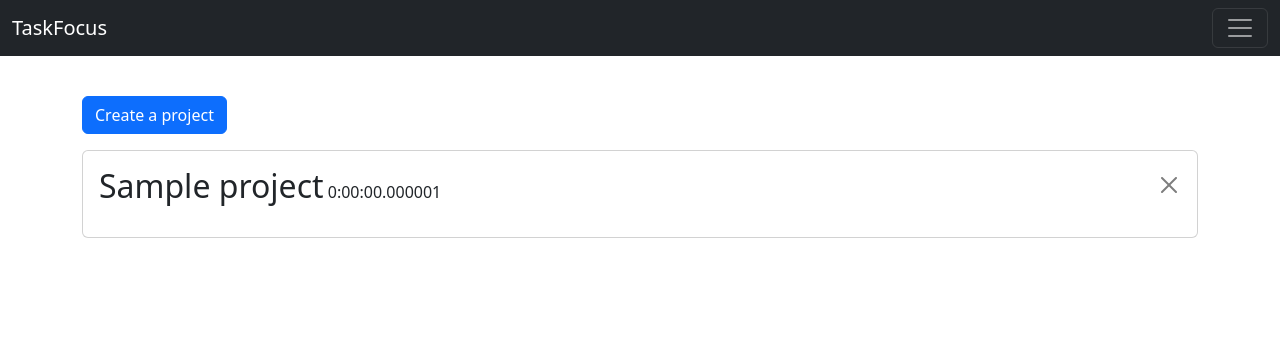
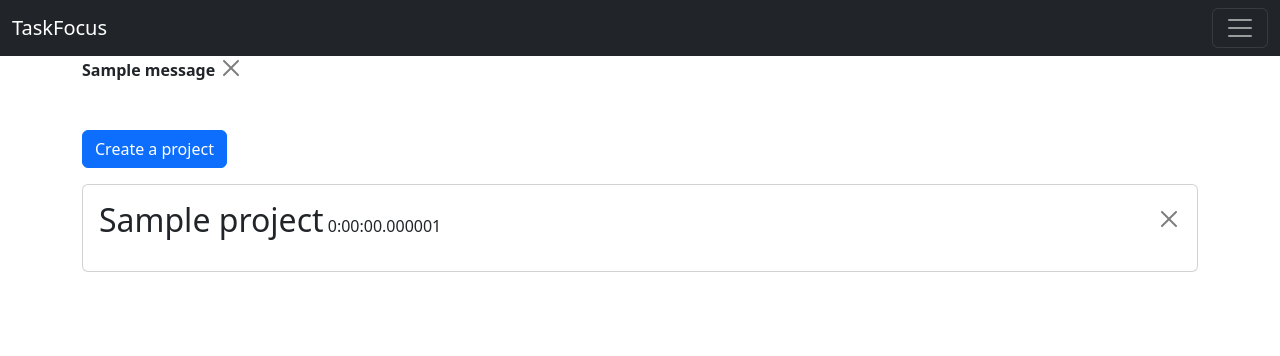
Before and after one commit to deelaym/TaskFocus, a Django app: page / in a window 1280 px wide. Shown: the top 356 px of the page. Run offline with Django 4.2, Linux system fonts and the light colour scheme; tables that the repository leaves empty hold one stand-in row (values such as "Sample post"); one stand-in notice (Sample message) is shown; parts of the project's set-up code (start-up, migrations or seed data) failed here and were passed over.

Commit message:
Added the ability to mark a day as completed.

```diff
--- a/TaskFocus/TaskFocus/templates/base.html
+++ b/TaskFocus/TaskFocus/templates/base.html
@@ -10,7 +10,8 @@
   <title>{% block title %}TaskFocus{% endblock %}</title>
 </head>
 <body>
-<nav class="navbar navbar-dark bg-dark fixed-top">
+
+    <nav class="navbar navbar-dark bg-dark">
         <div class="container-fluid">
             <a class="navbar-brand" href="{% url 'project:index' %}">TaskFocus</a>
             <button class="navbar-toggler" type="button" data-bs-toggle="offcanvas" data-bs-target="#offcanvasDarkNavbar" aria-controls="offcanvasDarkNavbar" aria-label="Toggle navigation">
@@ -37,7 +38,20 @@
             </div>
         </div>
     </nav>
-<div class="container pt-5 mt-5">
+
+    <div class="container">
+        {% if messages %}
+            {% for message in messages %}
+                <div {% if message.extra_tags %} class="alert alert-{{ message.extra_tags }} alert-dismissible fade show"{% endif %} role="alert">
+                    <strong>{{ message }}</strong>
+                    <button type="button" class="btn-close" data-bs-dismiss="alert" aria-label="Close"></button>
+                </div>
+            {% endfor %}
+        {% endif %}
+    </div>
+
+
+    <div class="container mt-5">
         {% block content %}
         {% endblock %}
     </div>
--- /dev/null
+++ b/TaskFocus/project/templates/includes/day/complete.html
@@ -0,0 +1,4 @@
+<form method="post">
+    {% csrf_token %}
+    <input type="submit" value="Complete">
+</form>
--- a/TaskFocus/project/templates/project/detail.html
+++ b/TaskFocus/project/templates/project/detail.html
@@ -27,12 +27,12 @@
                     {% endif %}
                 </ul>
                 <div class="card-footer d-flex justify-content-center">
-                    <form method="post">
+                    <form method="post" action="{% url 'project:day_complete' project.slug day.id %}">
                         {% csrf_token %}
                         {% if day.complete %}
-                            <input class="btn btn-secondary" type="submit" name="Incomplete" value="Incomplete">
+                            <input class="btn btn-secondary" type="submit" name="Incomplete" value="Incomplete" onchange="this.form.submit()">
                         {% else %}
-                            <input class="btn btn-primary" type="submit" name="complete" value="Complete">
+                            <input class="btn btn-primary" type="submit" name="complete" value="Complete" onchange="this.form.submit()">
                         {% endif %}
                     </form>
 
--- a/TaskFocus/project/urls.py
+++ b/TaskFocus/project/urls.py
@@ -9,6 +9,7 @@ urlpatterns = [
     path('project/<slug:slug>/delete/', views.project_delete, name='project_delete'),
     path('project/<slug:slug>/', views.project_detail, name='project_detail'),
     path('project/<slug:slug>/day/create/', views.day_create, name='day_create'),
+    path('project/<slug:slug>/day/<int:day_id>/', views.day_complete, name='day_complete'),
     path('project/<slug:slug>/day/<int:day_id>/edit/', views.day_edit, name='day_edit'),
     path('project/<slug:slug>/day/<int:day_id>/delete/', views.day_delete, name='day_delete'),
     path('project/<slug:slug>/day/<int:day_id>/create/', views.task_create, name='task_create'),
--- a/TaskFocus/project/views.py
+++ b/TaskFocus/project/views.py
@@ -3,6 +3,7 @@ from .models import Project, Day, Task
 from .forms import DayForm, TaskForm, ProjectForm
 from django.core.paginator import Paginator, EmptyPage, PageNotAnInteger
 from django.urls import reverse
+from django.contrib import messages
 
 
 def index(request):
@@ -72,6 +73,22 @@ def day_create(request, slug):
     else:
         day_form = DayForm()
         return render(request, 'day/create.html', {'day_form': day_form, 'project': project})
+
+
+def day_complete(request, slug, day_id):
+    day = get_object_or_404(Day, id=day_id)
+    project = get_object_or_404(Project, slug=slug)
+    if request.POST:
+        tasks_mandatory = day.tasks.filter(optional=False)
+        if tasks_mandatory.count() == tasks_mandatory.filter(complete=True).count():
+            day.complete = request.POST.get('complete') == 'Complete'
+            day.save()
+        else:
+            messages.error(request, 'All required tasks must be completed to complete the day.', extra_tags='danger')
+        return redirect(request.META.get('HTTP_REFERER'))
+    else:
+        return render(request, 'includes/day/complete.html', {'day': day,
+                                                              'project': project})
 
 
 def day_edit(request, slug, day_id):
@@ -161,16 +178,3 @@ def task_delete(request, slug, day_id, task_id):
     task = get_object_or_404(Task, id=task_id)
     task.delete()
     return redirect(request.META.get('HTTP_REFERER'))
-
-
-# def task_edit(request, slug, task_id):
-#     task = get_object_or_404(Task, id=task_id)
-#     if request.POST:
-#         task.name = request.POST.get('name')
-#         task.optional = request.POST.get('optional')
-#         task.complete = request.POST.get('complete')
-#         task.save()
-#         return redirect('project:project_detail', slug=slug)
-#     else:
-#         tasks = Task.objects.all()
-#         return render(request, 'includes/task/edit.html', {'tasks': tasks})
```
Also changed, not shown: TaskFocus/project/templates/includes/day/pagination.html (line endings or trailing spaces). Lines whose indentation alone changed are shown as unchanged.
